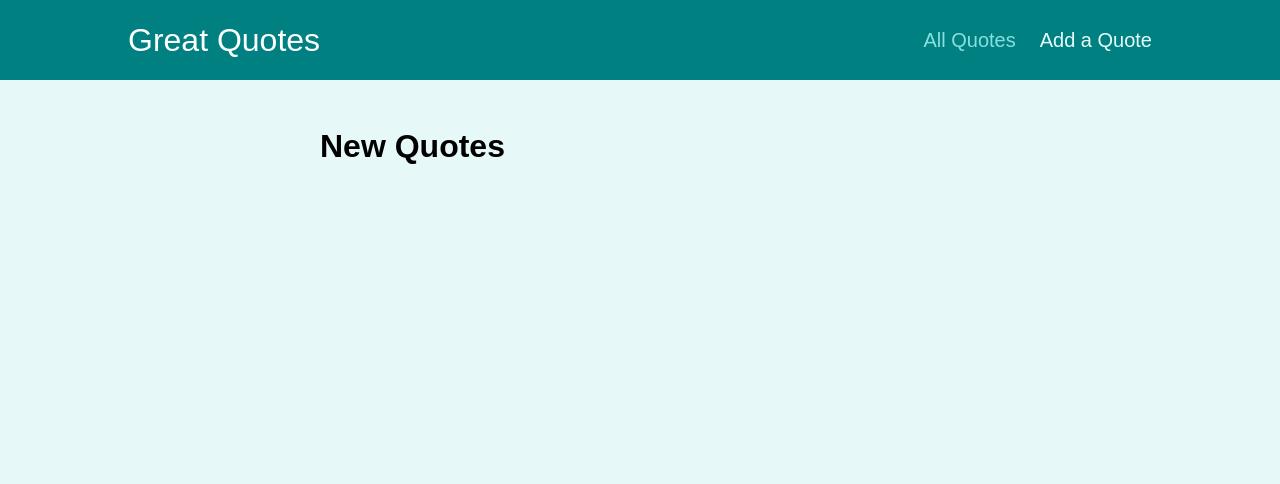
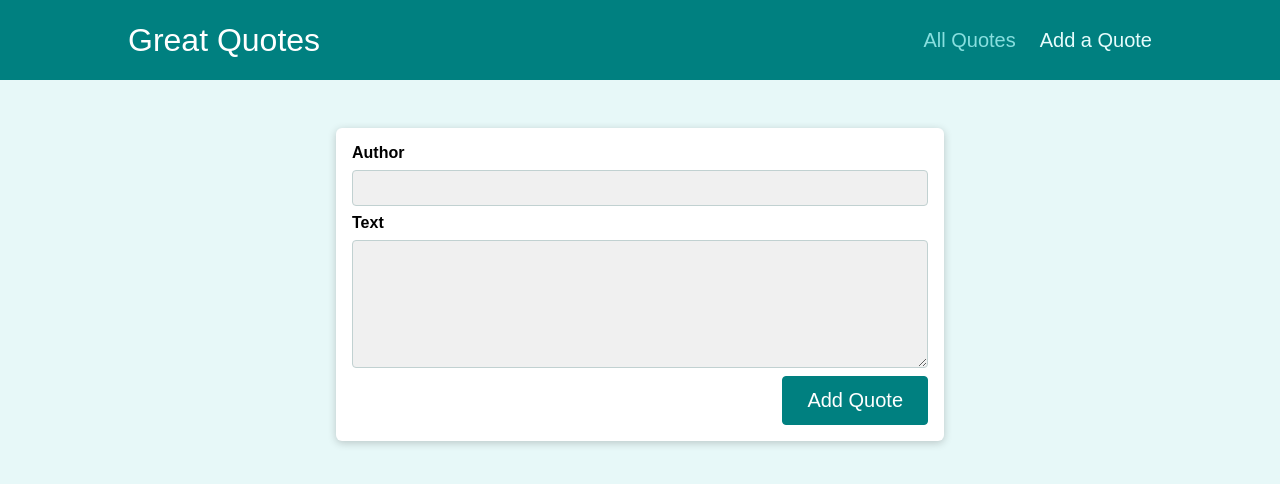
Before and after one commit to Mhamad-Raad/Quotes-React, a React (Create React App) app: page /NewQuote in a window 1280 px wide. Shown: the top 484 px of the page. Built offline with nearby package versions, Linux system fonts and the light colour scheme.

Commit message:
add form to addnew quote page / fix import issues

```diff
--- a/src/Pages/NewQuote.js
+++ b/src/Pages/NewQuote.js
@@ -1,9 +1,12 @@
+import QuoteForm from '../components/quotes/QuoteForm';
+
+const addQuoteHandler = () => {
+  console.log('addQuoteHandler');
+}
 
 const NewQuotes = () => {
   return (
-    <div>
-      <h1>New Quotes</h1>
-    </div>
+    <QuoteForm onAddQuote={addQuoteHandler} />
   );
 }
 
--- a/src/components/quotes/QuoteForm.js
+++ b/src/components/quotes/QuoteForm.js
@@ -1,7 +1,7 @@
 import { useRef } from 'react';
 
-import Card from '../ui/Card';
-import LoadingSpinner from '../ui/LoadingSpinner';
+import Card from '../UI/Card';
+import LoadingSpinner from '../UI/LoadingSpinner';
 import classes from './QuoteForm.module.css';
 
 const QuoteForm = (props) => {
```
Also changed, not shown: 1 other file (tests, documents, lock files or other folders).
